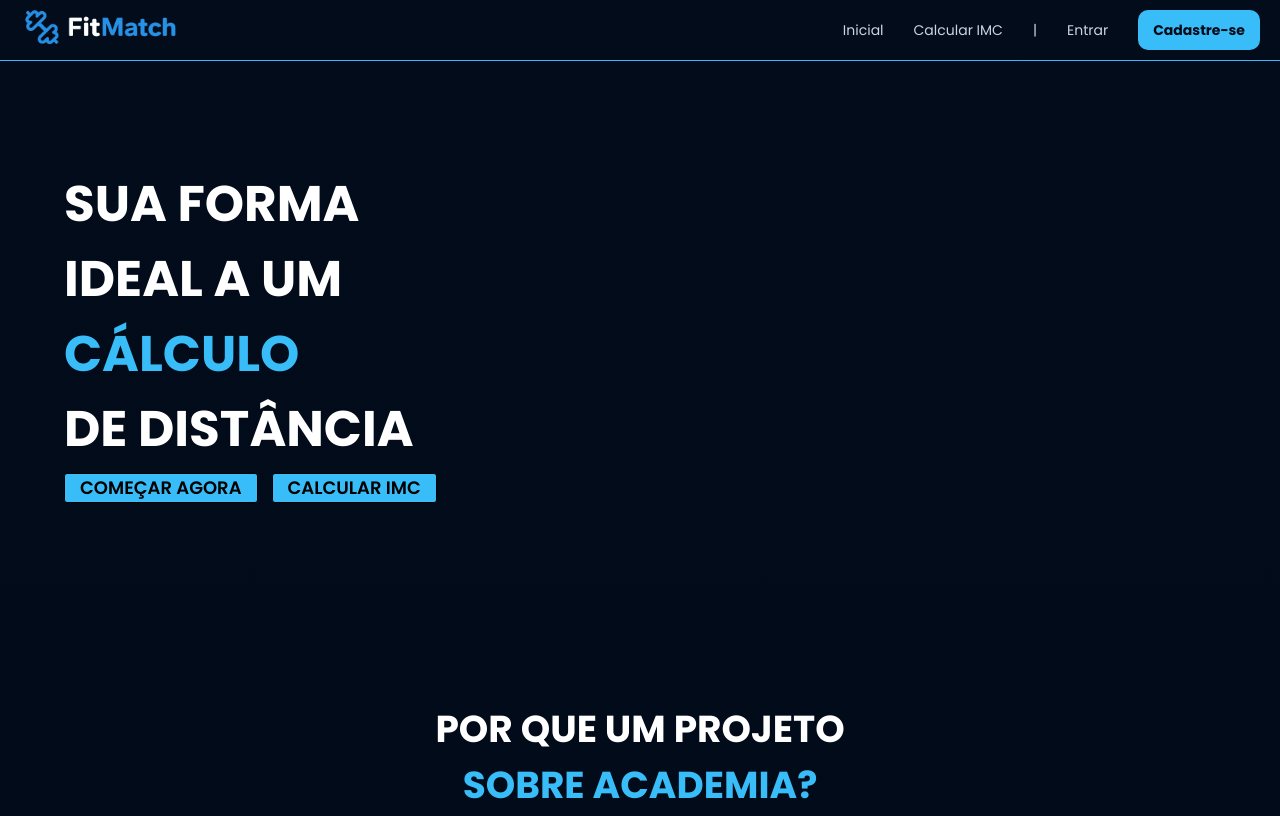
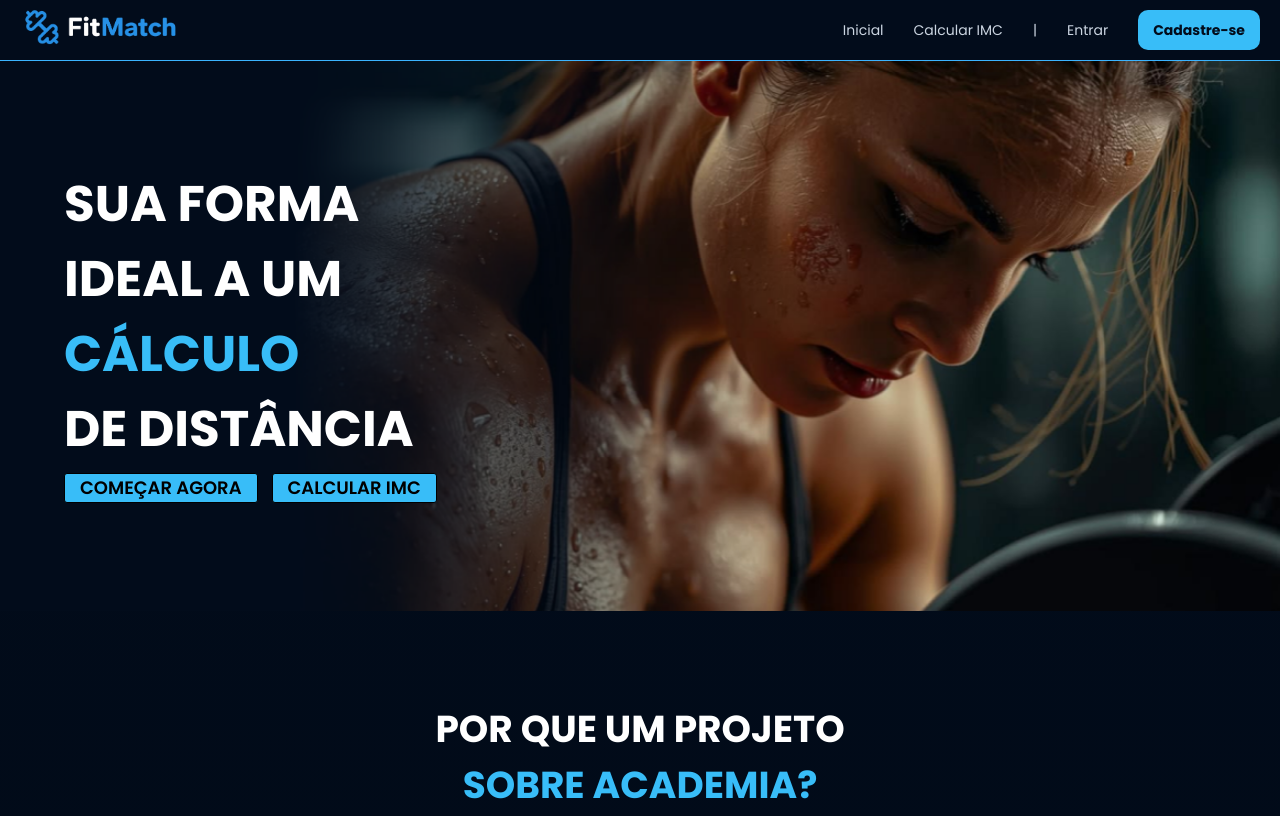
Before and after one commit to marianneoliveirxr/projeto-individual, a website: page public/index.html in a window 1280 px wide. Shown: the top 816 px of the page. Drawn offline with Linux system fonts and the light colour scheme; the site is published under a folder, as on GitHub Pages, so addresses that start at the root find nothing; a web font is replaced by a local one.

Commit message:
Fix: caminho para a imagem da home

```diff
--- a/public/css/home.css
+++ b/public/css/home.css
@@ -74,7 +74,7 @@
     gap: 20px;
     width: 100%;
     height: 550px;
-    background-image: url('/public/assets/imgs/banner.png');
+    background-image: url("../assets/imgs/banner.png");
     background-size: cover;
     background-position: right center;
     background-repeat: no-repeat;
```
Also changed, not shown: public/dashboard/index.html (renamed from public/dashboard/dashboard.html).
